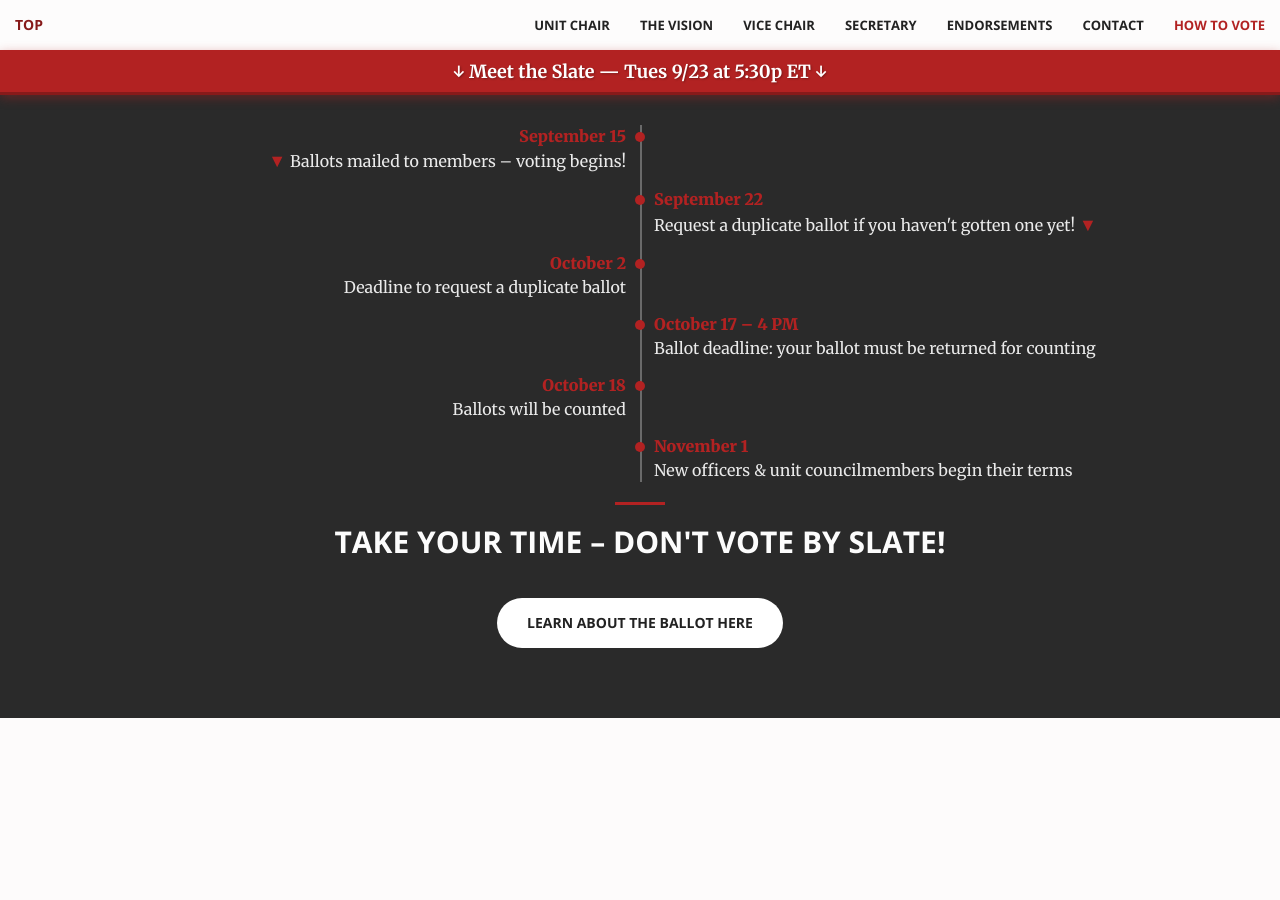
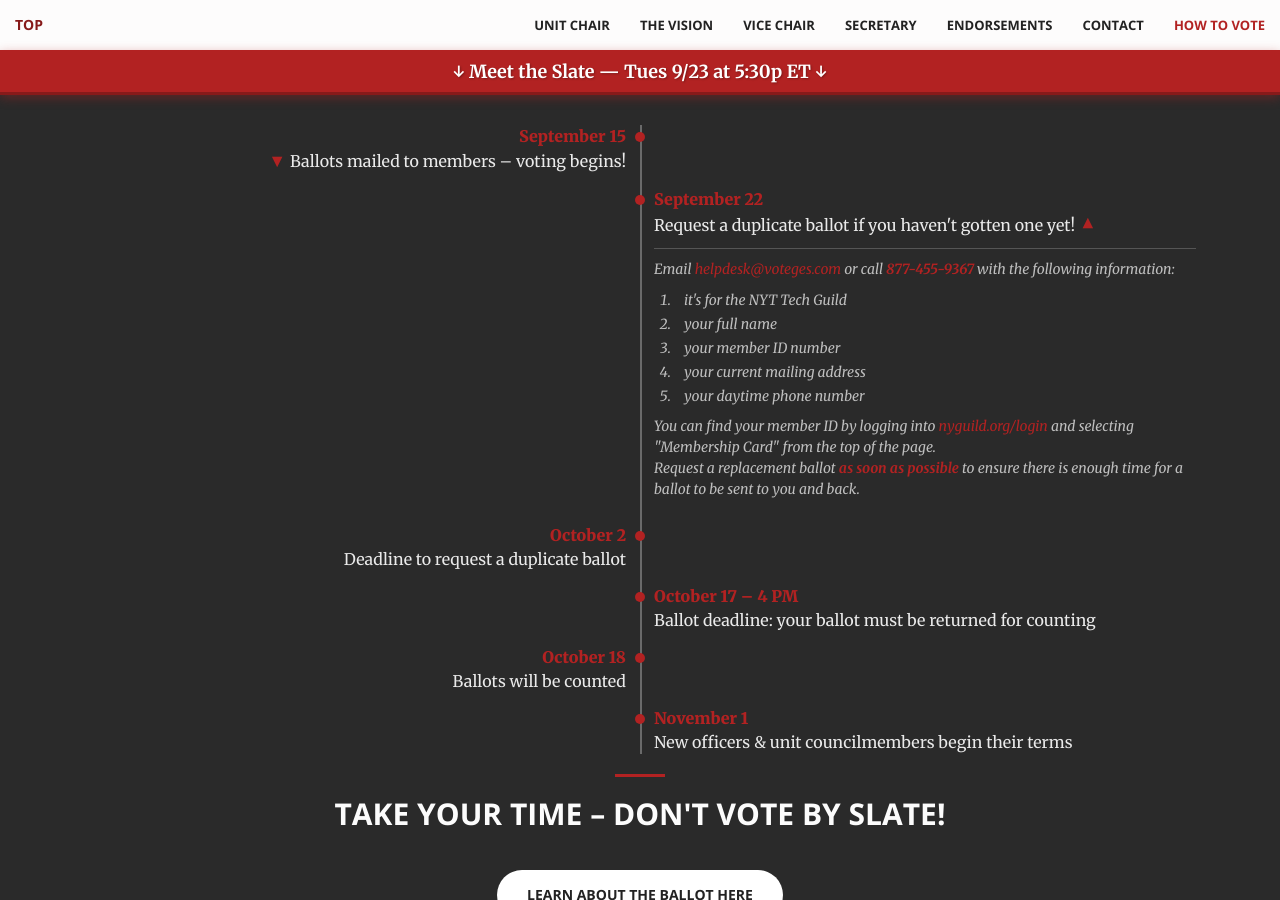
Before and after one commit to viccro/your-union-for-you, a Jekyll site: the page built from index.html, in a window 1280 px wide and 900 px high, scrolled down 7200 px. Built offline with Jekyll 4.4.1, drawn with Linux system fonts in a browser that asks for light colours; before the commit the page ends 8018 px from its top, so only the background shows below that.

Commit message:
dropdown open by default

```diff
--- a/_includes/vote.html
+++ b/_includes/vote.html
@@ -24,11 +24,11 @@
                     <div class="event">
                         <div class="marker"></div>
                         <div class="content">
-                            <div class="timeline-header" data-toggle="collapse" data-target="#timeline-2" aria-expanded="false" aria-controls="timeline-2">
+                            <div class="timeline-header" data-toggle="collapse" data-target="#timeline-2" aria-expanded="true" aria-controls="timeline-2">
                                 <time>September 22</time>
                                 <p>Request a duplicate ballot if you haven't gotten <span class="no-wrap">one yet! <span class="collapse-indicator">▼</span></span></p>
                             </div>
-                            <div class="collapse timeline-details" id="timeline-2">
+                            <div class="collapse timeline-details in" id="timeline-2">
                                 <div class="timeline-detail-content">
                                     <p>Email <a href="mailto:helpdesk@voteges.com?subject=Replacement%20ballot%20request%20-%20NYT%20Tech%20Guild%20unit%20council%20election&body=Hello%2C%0A%0AI%20am%20a%20member%20of%20the%20NYT%20Tech%20Guild%2C%20and%20I%20have%20not%20yet%20received%20a%20ballot%20for%20the%20Unit%20Council%20election.%20%0A%0AFull%20Name%3A%20%0A%0AMember%20ID%20number%3A%0A%0ACurrent%20mailing%20address%3A%0A%0ADaytime%20phone%20number%3A%0A%0A%0AThank%20you!">helpdesk@voteges.com</a> or call <strong>877-455-9367</strong> with the following information: </p>
                                     <ol>
```
